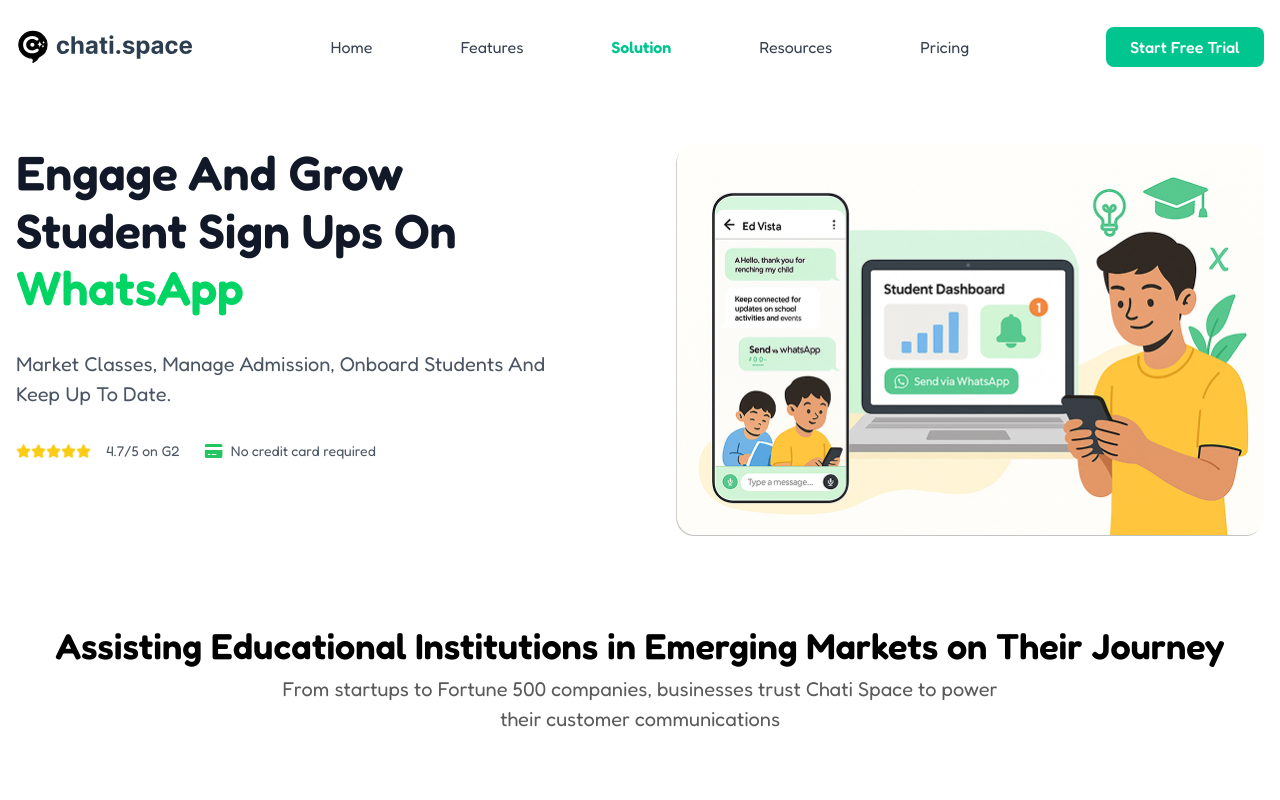
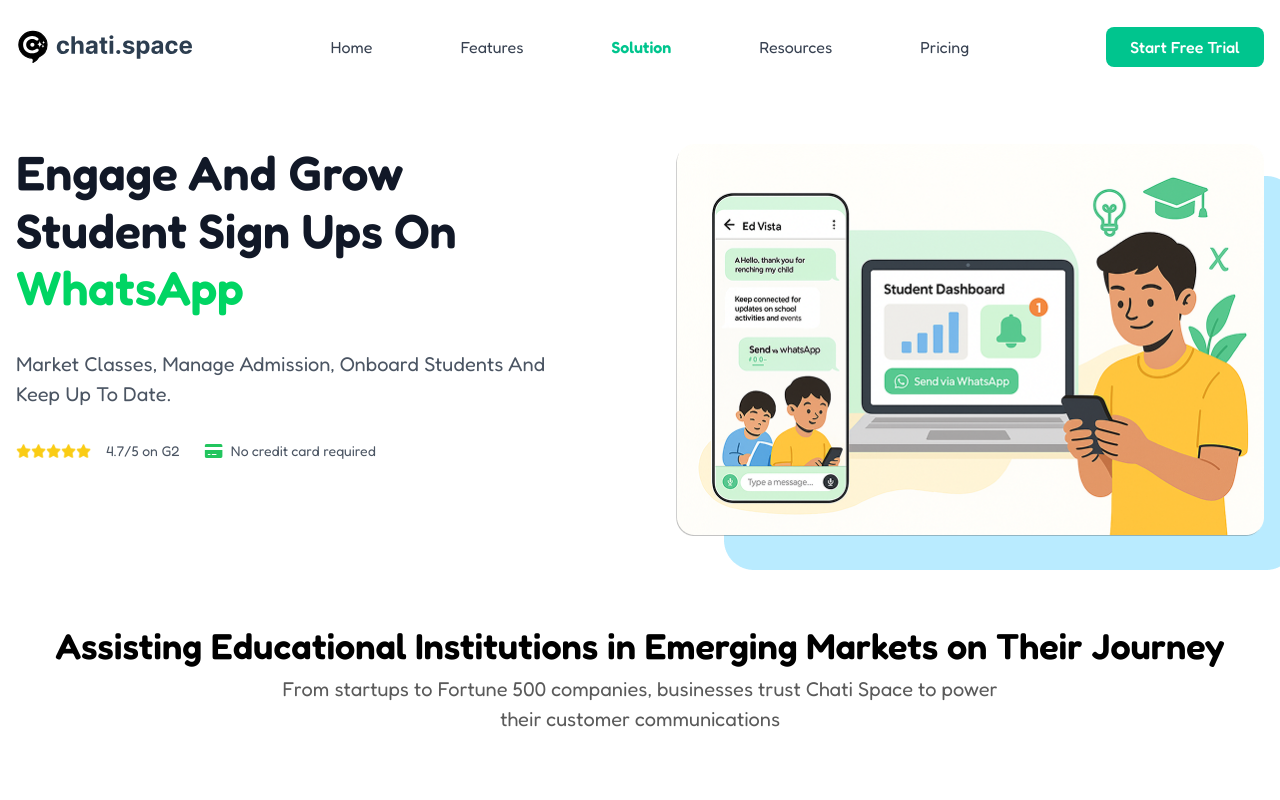
Before and after one commit to AQuadic/chat.space_nextjs, a Next.js app: page /solution in a window 1280 px wide. Shown: the top 800 px of the page. Built offline with nearby package versions, Linux system fonts and the light colour scheme.

Commit message:
add blue frame

```diff
--- a/src/components/solution/SolutionHero.tsx
+++ b/src/components/solution/SolutionHero.tsx
@@ -21,8 +21,15 @@ const SolutionHero = () => {
                     </div>
                 </div>
             </div>
-            <div>
-                <Image src='/images/solution/solutionHero.png' alt='hero' width={588} height={392} />
+            <div className='relative'>
+                <Image src='/images/solution/solutionHero.png' alt='hero' width={588} height={392} className='z-10' />
+                <Image
+                    src='/images/solution/blueFrame.png'
+                    alt='blue frame'
+                    width={572}
+                    height={394}
+                    className='absolute top-8 left-12 -z-10'
+                />
             </div>
         </section>
     )
```
Also changed, not shown: public/images/solution/blueFrame.png (added).
